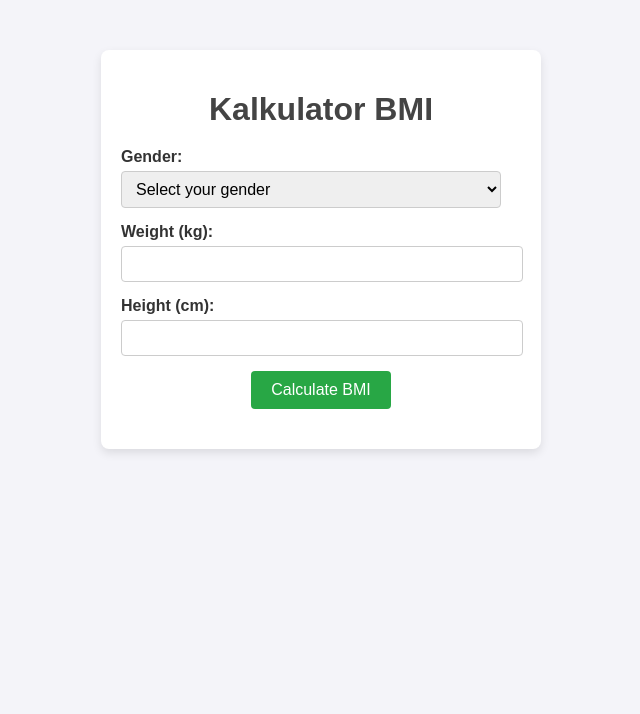
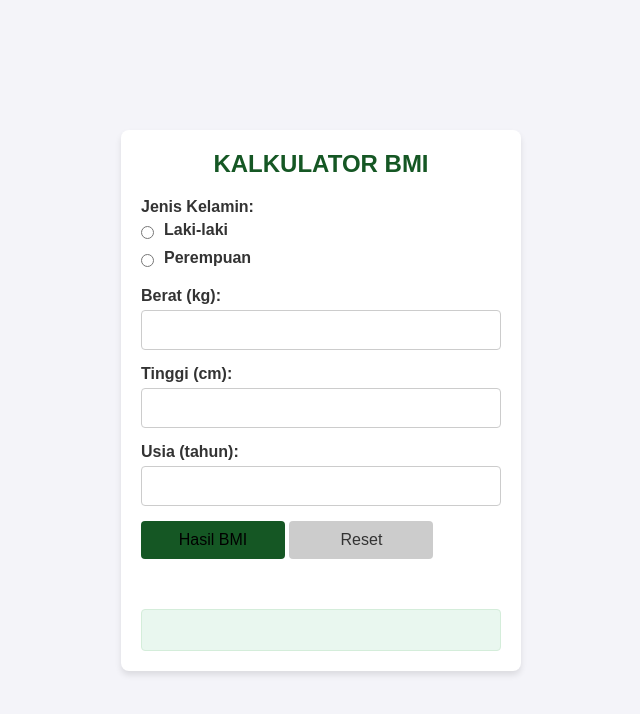
Before and after one commit to Ajiepradana28/Project-Revo-U-Ajie, a plain HTML site: page index.html in a window 1280 px wide. Shown: the whole page, without its empty margins (319-959 px from the left). Drawn offline with Linux system fonts and the light colour scheme.

Commit message:
Project Revo-U Ajie

```diff
--- a/index.html
+++ b/index.html
@@ -3,30 +3,39 @@
 <head>
     <meta charset="UTF-8">
     <meta name="viewport" content="width=device-width, initial-scale=1.0">
-    <title>Kalkulator BMI</title>
+    <title>KALKULATOR BMI</title>
     <link rel="stylesheet" href="style.css">
 </head>
 <body>
     <div class="container">
-        <h1>Kalkulator BMI</h1>
+        <h1>KALKULATOR BMI</h1>
+        <h2></h2>
         <form id="bmiForm">
             <div class="input-group">
-                <label for="gender">Gender:</label>
-                <select id="gender" required>
-                    <option value="" disabled selected>Select your gender</option>
-                    <option value="male">Male</option>
-                    <option value="female">Female</option>
-                </select>
+                <label>Jenis Kelamin:</label>
+                <div>
+                    <input type="radio" id="laki-laki" name="gender" value="Laki-laki" required>
+                    <label for="laki-laki">Laki-laki</label>
+                </div>
+                <div>
+                    <input type="radio" id="perempuan" name="gender" value="Perempuan">
+                    <label for="perempuan">Perempuan</label>
+                </div>
             </div>
             <div class="input-group">
-                <label for="weight">Weight (kg):</label>
-                <input type="number" id="weight" required>
+                <label for="berat">Berat (kg):</label>
+                <input type="number" id="berat" required>
             </div>
             <div class="input-group">
-                <label for="height">Height (cm):</label>
-                <input type="number" id="height" required>
+                <label for="tinggi">Tinggi (cm):</label>
+                <input type="number" id="tinggi" required>
             </div>
-            <button type="submit">Calculate BMI</button>
+            <div class="input-group">
+                <label for="usia">Usia (tahun):</label>
+                <input type="number" id="usia" required>
+            </div>
+            <button type="submit">Hasil BMI</button>
+            <button type="reset" id="resetButton">Reset</button>
         </form>
         <div id="result"></div>
     </div>
--- a/skrip.js
+++ b/skrip.js
@@ -1,33 +1,42 @@
-document.getElementById('bmiForm').addEventListener('submit', function (e) {
-    e.preventDefault();
+document.getElementById("resetButton").addEventListener("click", function () {
+    const resultDiv = document.getElementById("result");
+    resultDiv.innerHTML = "";
+});
 
-    const gender = document.getElementById('gender').value;
-    const weight = parseFloat(document.getElementById('weight').value);
-    const height = parseFloat(document.getElementById('height').value) / 100; // Convert to meters
+document.getElementById("bmiForm").addEventListener("submit", function (event) {
+    event.preventDefault();
 
-    if (!gender || isNaN(weight) || isNaN(height)) {
-        alert('Please fill out all fields correctly.');
+    const gender = document.querySelector('input[name="gender"]:checked')?.value;
+    if (!gender) {
+        alert("Silakan pilih jenis kelamin.");
         return;
     }
 
-    const bmi = (weight / (height * height)).toFixed(2);
-    let category;
+    const berat = parseFloat(document.getElementById("berat").value);
+    const tinggi = parseFloat(document.getElementById("tinggi").value);
 
-    if (bmi < 18.5) {
-        category = 'Underweight';
-    } else if (bmi < 24.9) {
-        category = 'Normal weight';
-    } else if (bmi < 29.9) {
-        category = 'Overweight';
-    } else {
-        category = 'Obesity';
+    if (isNaN(berat) || isNaN(tinggi) || berat <= 0 || tinggi <= 0) {
+        alert("Masukkan nilai berat dan tinggi yang valid.");
+        return;
     }
 
-    const genderText = gender === 'male' ? 'Male' : 'Female';
+const tinggiMeter = tinggi / 100;
+const bmi = (berat / (tinggiMeter * tinggiMeter)).toFixed(2);
+let category;
 
-    document.getElementById('result').innerHTML = `
-        Gender: ${genderText}<br>
-        BMI: ${bmi}<br>
-        Category: ${category}
-    `;
+if (bmi < 18.5) {
+    category = 'Kekurangan berat badan';
+} else if (bmi < 24.9) {
+    category = 'Normal';
+} else if (bmi < 29.9) {
+    category = 'Berat badan berlebih';
+} else {
+    category = 'Obesitas';
+}
+
+const resultDiv = document.getElementById("result");
+resultDiv.innerHTML = `<p>Jenis Kelamin: ${gender}</p>
+                       <p>BMI Anda: ${bmi}</p>
+                       <p>Kategori: ${category}</p>`;
+
 });
--- a/style.css
+++ b/style.css
@@ -1,61 +1,117 @@
+/* Reset default margin dan padding */
+body, h1, p, form, input, label, button, div {
+    margin: 0;
+    padding: 0;
+    box-sizing: border-box;
+}
+
+/* Gaya untuk body */
 body {
     font-family: Arial, sans-serif;
+    background-color: #f4f4f9;
+    color: #333;
+    display: flex;
+    justify-content: center;
+    align-items: center;
+    min-height: 100vh;
     margin: 0;
-    padding: 0;
-    background-color: #f4f4f9;
+}
+
+/* Container utama */
+.container {
+    background-color: #fff;
+    border-radius: 8px;
+    box-shadow: 0 4px 6px rgba(0, 0, 0, 0.1);
+    padding: 20px;
+    width: 100%;
+    max-width: 400px;
+}
+
+/* Judul */
+.container h1 {
+    text-align: center;
+    margin-bottom: 20px;
+    font-size: 24px;
+    color: #155724;
+}
+
+/* Grup input */
+.input-group {
+    margin-bottom: 15px;
+}
+
+/* Label */
+.input-group label {
+    display: block;
+    font-weight: bold;
+    margin-bottom: 5px;
+}
+
+/* Input */
+.input-group input[type="number"] {
+    width: 100%;
+    padding: 10px;
+    border: 1px solid #ccc;
+    border-radius: 4px;
+    font-size: 16px;
+}
+
+/* Radio Button */
+.input-group div {
+    display: flex;
+    align-items: center;
+    margin-bottom: 5px;
+}
+
+.input-group input[type="radio"] {
+    margin-right: 10px;
+}
+
+/* Tombol */
+button-group {
+    display: flex;
+    justify-content: center space-between;
+    gap: 10px;
+}
+
+.button-group button {
+    flex: 1;
+}
+button {
+    width: 40%;
+    background-color: #155724;
+    color: #000000;
+    padding: 10px 15px;
+    border: none;
+    border-radius: 4px;
+    font-size: 16px;
+    cursor: pointer;
+    transition: background-color 0.3s ease;
+    margin-bottom: 10px;
+}
+
+button:hover {
+    background-color:#23993f;
+}
+
+button[type="reset"] {
+    background-color: #ccc;
     color: #333;
 }
 
-.container {
-    max-width: 400px;
-    margin: 50px auto;
-    padding: 20px;
-    background: #fff;
-    border-radius: 8px;
-    box-shadow: 0 4px 10px rgba(0, 0, 0, 0.1);
-    text-align: center;
+button[type="reset"]:hover {
+    background-color: #999;
 }
 
-h1 {
-    margin-bottom: 20px;
-    color: #444;
+
+/* Hasil BMI */
+#result {
+    margin-top: 40px;
+    padding: 20px;
+    background-color: #e9f7ef;
+    border: 1px solid #d4edda;
+    border-radius: 4px;
+    font-size: 16px;
+    color: #155724;
+    text-align: justify;
 }
-
-.input-group {
-    margin-bottom: 15px;
-    text-align: left;
-}
-
-label {
-    display: block;
-    margin-bottom: 5px;
-    font-weight: bold;
-}
-
-input, select {
-    width: calc(100% - 20px);
-    padding: 8px 10px;
-    font-size: 16px;
-    border: 1px solid #ccc;
-    border-radius: 4px;
-}
-
-button {
-    background-color: #28a745;
-    color: white;
-    border: none;
-    padding: 10px 20px;
-    font-size: 16px;
-    cursor: pointer;
-    border-radius: 4px;
-}
-
-button:hover {
-    background-color: #218838;
-}
-
-#result {
-    margin-top: 20px;
-    font-size: 18px;
-    font-weight: bold;
-}
```
